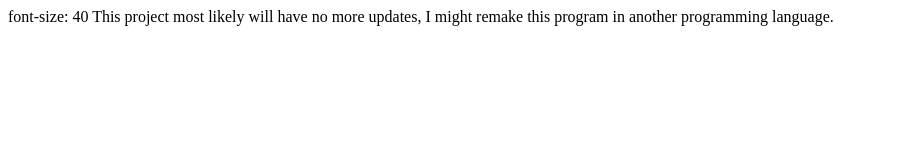
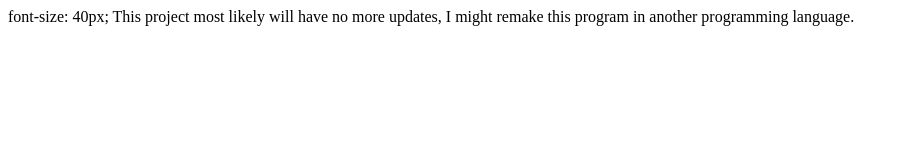
Before and after one commit to Crizzy-ON-GITHUB/RobloxCheckerV2, a plain HTML site: page index.html in a window 1280 px wide. Shown: the whole page, without its empty margins (0-909 px from the left). Drawn offline with Linux system fonts and the light colour scheme.

Commit message:
Update index.html

```diff
--- a/index.html
+++ b/index.html
@@ -1,4 +1,4 @@
 <html>
-font-size: 40
+font-size: 40px;
 <text>This project most likely will have no more updates, I might remake this program in another programming language.<text>
 <html>
```
